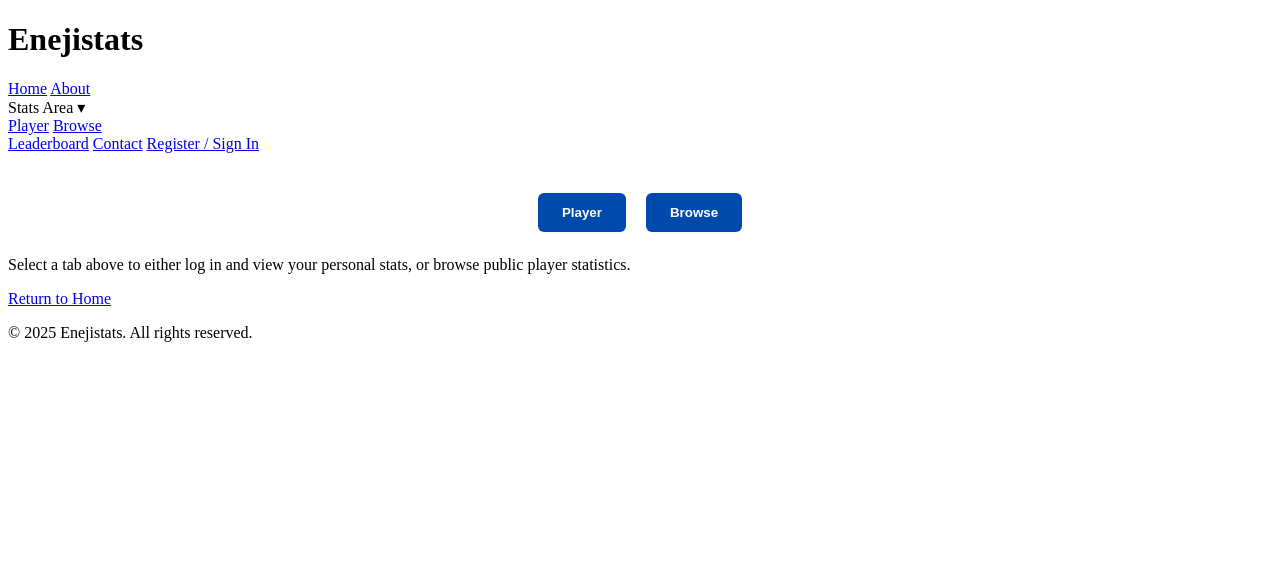
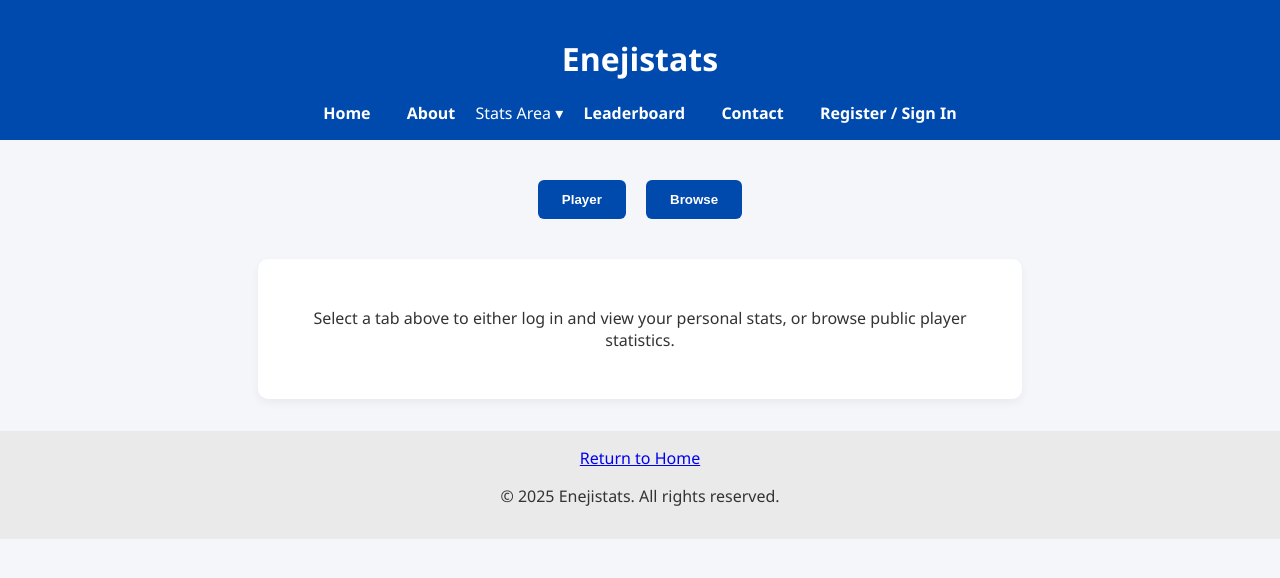
Before and after one commit to EnejiStats/Enejistats, a FastAPI app: page /stats in a window 1280 px wide. Shown: the top 578 px of the page. Run offline with FastAPI, Linux system fonts and the light colour scheme.

Commit message:
Update stats-area.css

```diff
--- a/backend/static/css/stats-area.css
+++ b/backend/static/css/stats-area.css
@@ -1,8 +1,62 @@
+body {
+  font-family: 'Segoe UI', sans-serif;
+  margin: 0;
+  background-color: #f4f6f9;
+  color: #333;
+}
+
+header {
+  background-color: #004aad;
+  color: white;
+  padding: 1rem;
+  text-align: center;
+}
+
+nav {
+  margin-top: 0.5rem;
+}
+
+nav a {
+  color: white;
+  margin: 0 1rem;
+  text-decoration: none;
+  font-weight: bold;
+}
+
+.dropdown {
+  display: inline-block;
+  position: relative;
+}
+
+.dropbtn {
+  cursor: pointer;
+}
+
+.dropdown-content {
+  display: none;
+  position: absolute;
+  background-color: white;
+  min-width: 160px;
+  box-shadow: 0px 8px 16px rgba(0,0,0,0.2);
+  z-index: 1;
+}
+
+.dropdown-content a {
+  color: black;
+  padding: 12px 16px;
+  display: block;
+  text-decoration: none;
+}
+
+.dropdown:hover .dropdown-content {
+  display: block;
+}
 
 .tabs {
-  margin-top: 2rem;
   text-align: center;
+  margin: 2rem 0;
 }
+
 .tabs button {
   margin: 0.5rem;
   padding: 0.75rem 1.5rem;
@@ -12,7 +66,31 @@
   border-radius: 6px;
   cursor: pointer;
   font-weight: bold;
+  transition: background-color 0.3s ease;
 }
+
 .tabs button:hover {
   background-color: #00337a;
 }
+
+.content-area {
+  text-align: center;
+  max-width: 700px;
+  margin: 0 auto;
+  padding: 2rem;
+  background: white;
+  border-radius: 10px;
+  box-shadow: 0 4px 10px rgba(0, 0, 0, 0.05);
+}
+
+footer {
+  text-align: center;
+  padding: 1rem;
+  margin-top: 2rem;
+  background-color: #eaeaea;
+  color: #333;
+}
+
+footer .links {
+  margin-bottom: 0.5rem;
+}
```
